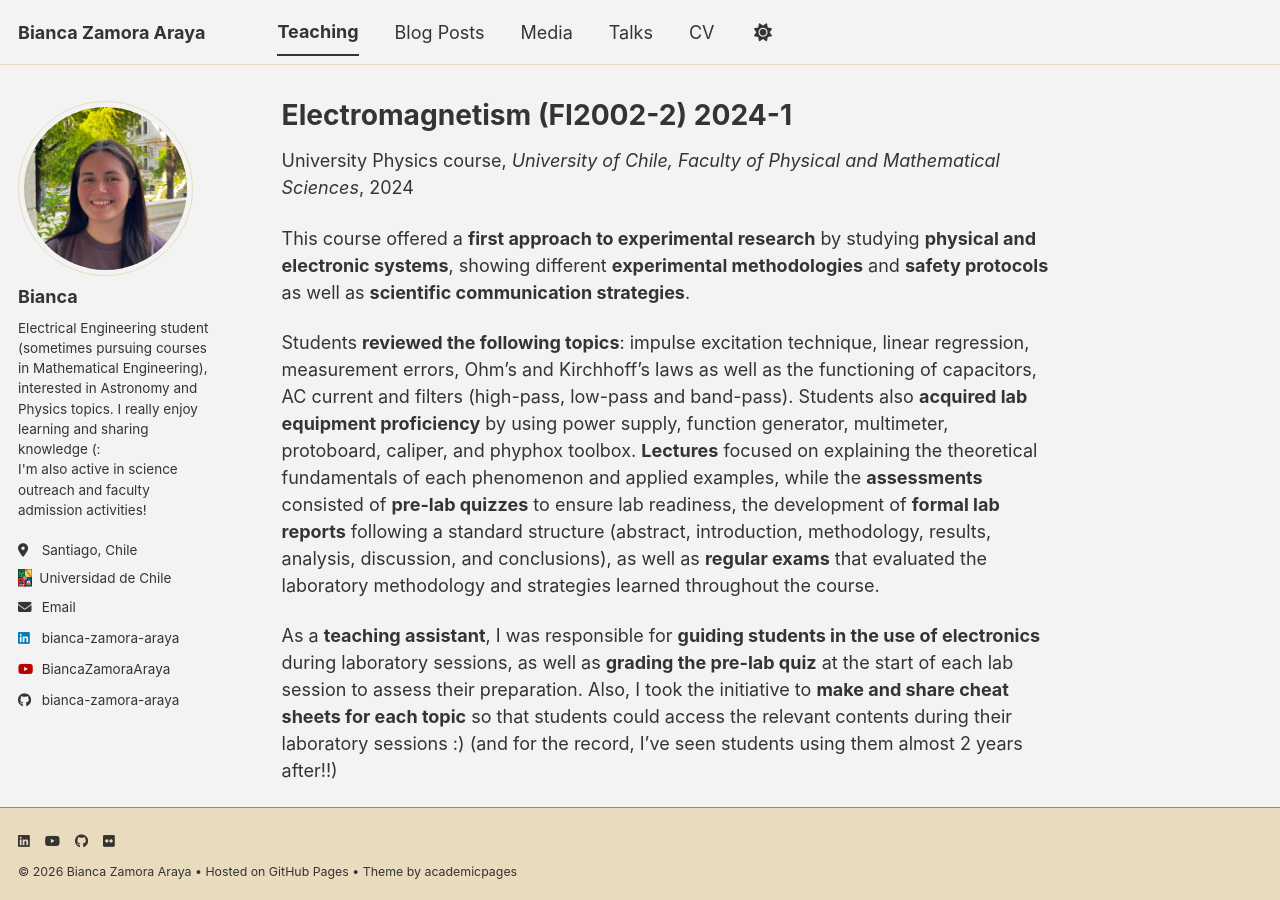
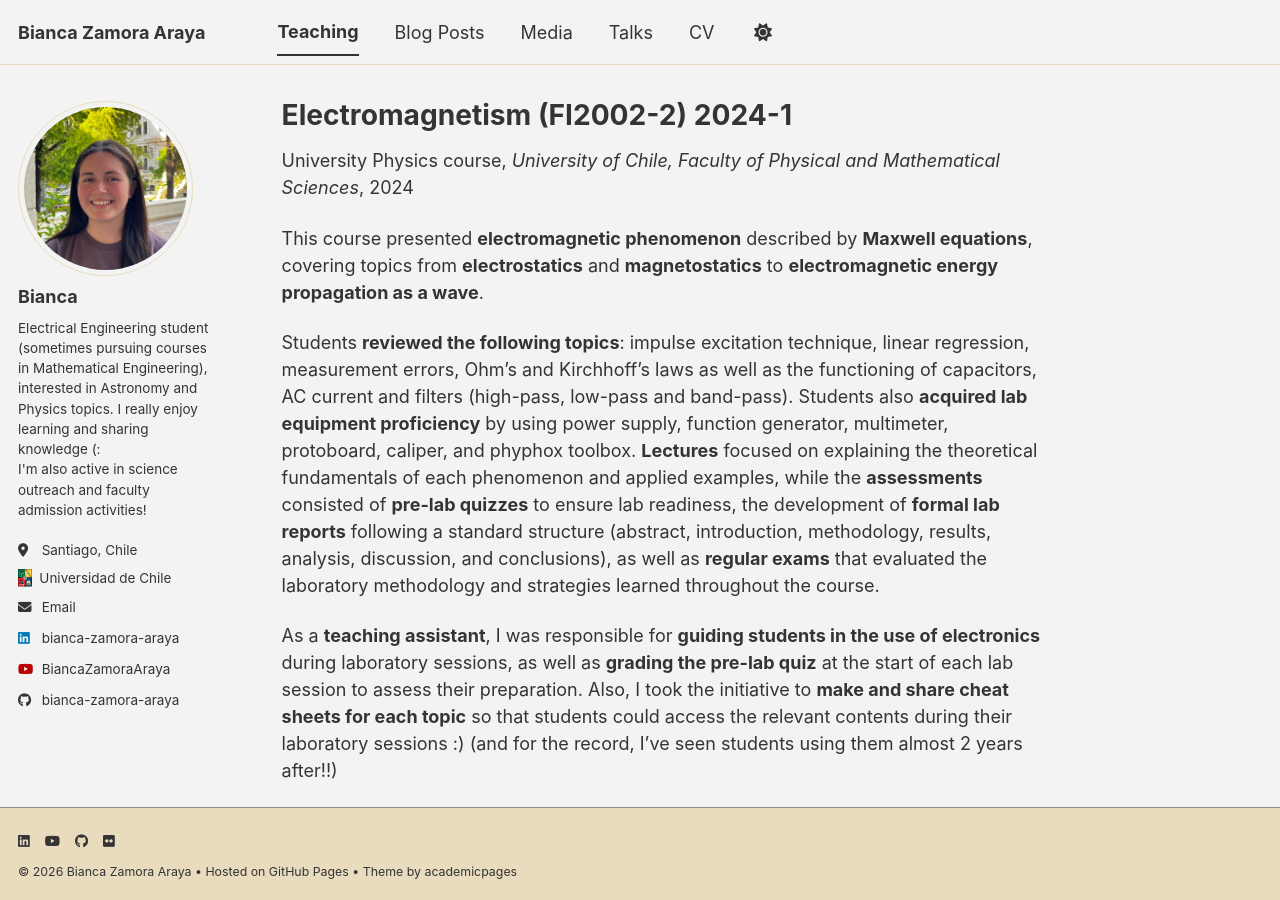
Before and after one commit to Bianca-Zamora-Araya/Bianca-Zamora-Araya.github.io, a Jekyll site: the page built from _teaching/2024-1_FI2002-2.md, in a window 1280 px wide and 900 px high. Built offline with Jekyll 4.4.1, drawn with Linux system fonts in a browser that asks for light colours; a style sheet for code colours, icons or effects is not loaded.

Commit message:
Update 2024-1_FI2002-2.md

```diff
--- a/_teaching/2024-1_FI2002-2.md
+++ b/_teaching/2024-1_FI2002-2.md
@@ -8,7 +8,7 @@ date: 2024-03-11
 location: "Santiago, Chile"
 ---
 
-This course offered a **first approach to experimental research** by studying **physical and electronic systems**, showing different **experimental methodologies** and **safety protocols** as well as **scientific communication strategies**.
+This course presented **electromagnetic phenomenon** described by **Maxwell equations**, covering topics from **electrostatics** and **magnetostatics** to **electromagnetic energy propagation as a wave**.
 
 Students **reviewed the following topics**: impulse excitation technique, linear regression, measurement errors, Ohm's and Kirchhoff's laws as well as the functioning of capacitors, AC current and filters (high-pass, low-pass and band-pass). Students also **acquired lab equipment proficiency** by using power supply, function generator, multimeter, protoboard, caliper, and phyphox toolbox. **Lectures** focused on explaining the theoretical fundamentals of each phenomenon and applied examples, while the **assessments** consisted of **pre-lab quizzes** to ensure lab readiness, the development of **formal lab reports** following a standard structure (abstract, introduction, methodology, results, analysis, discussion, and conclusions), as well as **regular exams** that evaluated the laboratory methodology and strategies learned throughout the course.
 
@@ -597,7 +597,7 @@ Exams: Examen Recuperativo
     <h3>
     Enunciado Examen Recuperativo
     </h3>
-    <iframe src="/files/2024-1_FI2002-2/Exams/Examen:Recuperativo/2024-1 EXREC Enunciado FI2002 Domenico Sapone.pdf#toolbar=1&navpanes=0&scrollbar=1&view=FitH"></iframe>
+    <iframe src="/files/2024-1_FI2002-2/Exams/Examen_Recuperativo/2024-1 EXREC Enunciado FI2002 Domenico Sapone.pdf#toolbar=1&navpanes=0&scrollbar=1&view=FitH"></iframe>
   </div>
 </div>
 
```
